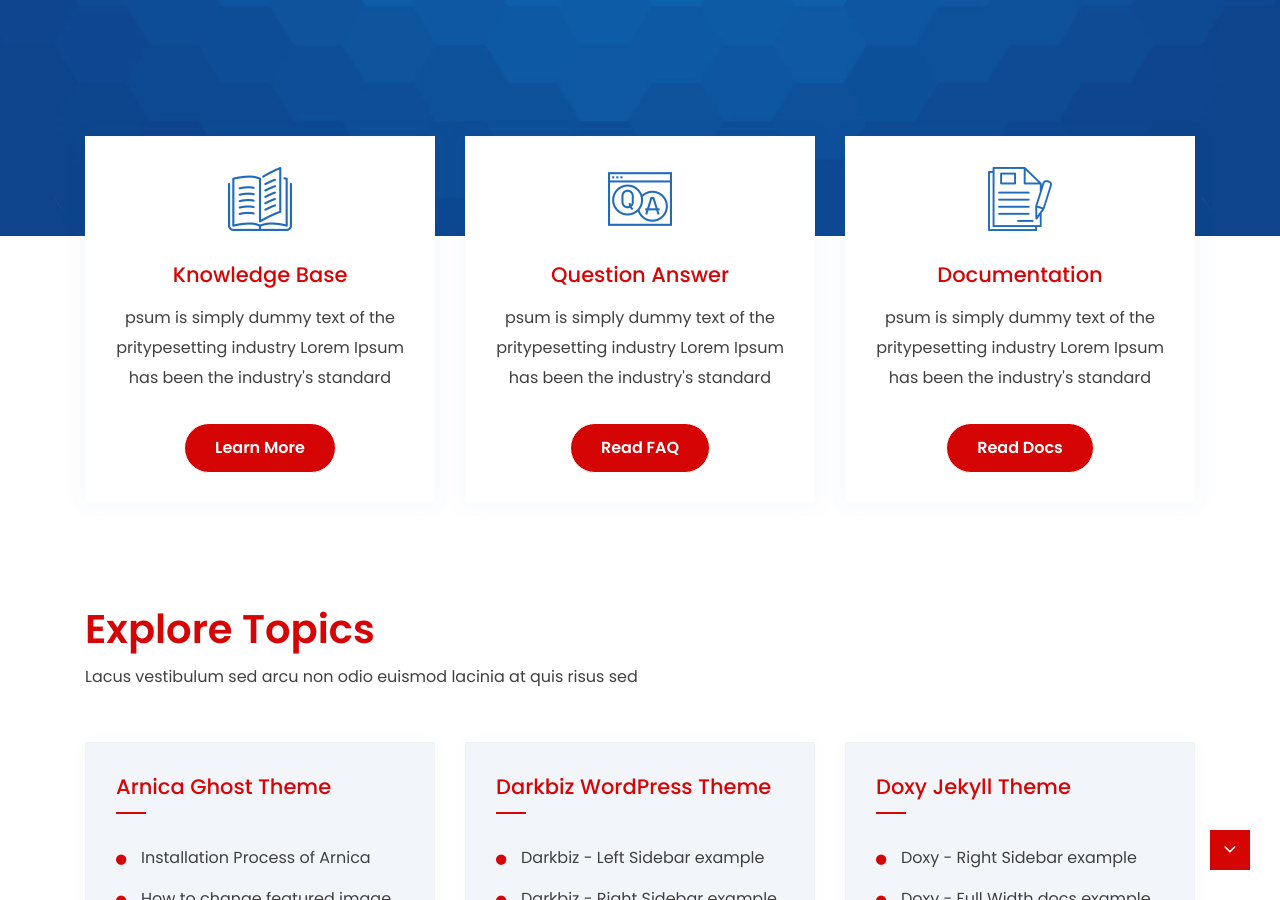
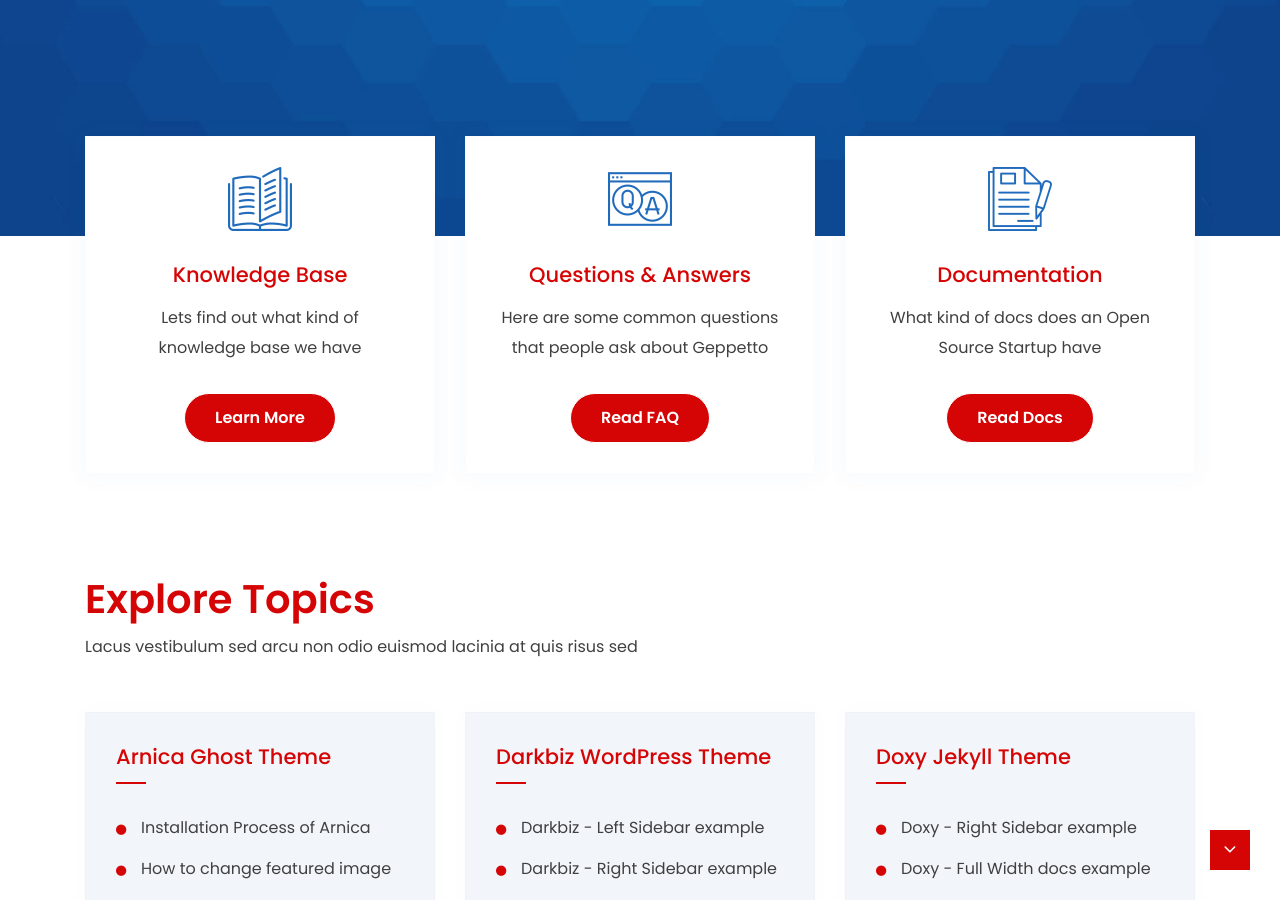
Before and after one commit to francois-dbag/TestDoxyTheme.github.io, a Jekyll site: the page built from index.html, in a window 1280 px wide and 900 px high, scrolled down 608 px. Built offline with Jekyll 4.4.1, drawn with Linux system fonts in a browser that asks for light colours.

Commit message:
started changes to add real words

```diff
--- a/_includes/header_bottom_area.html
+++ b/_includes/header_bottom_area.html
@@ -10,7 +10,7 @@
                         </div>
                         <div class="headline-content">
                             <h4 class="heading-4"><a href="/pages/explore-topics/">Knowledge Base </a></h4>
-                            <p> psum is simply dummy text of the pritypesetting industry Lorem Ipsum has been the industry's standard </p>
+                            <p> Lets find out what kind of knowledge base we have </p>
                             <a href="/pages/explore-topics/" class="btn btn-style3">Learn More</a>
                         </div>
                     </div>
@@ -21,8 +21,8 @@
                             <a href="/pages/faq/"><img src="{{site.baseurl}}/assets/images/service-icon.png" alt="Question Answer"></a>
                         </div>
                         <div class="headline-content">
-                            <h4 class="heading-4"><a href="/pages/faq/">Question Answer </a></h4>
-                            <p> psum is simply dummy text of the pritypesetting industry Lorem Ipsum has been the industry's standard </p>
+                            <h4 class="heading-4"><a href="/pages/faq/">Questions &  Answers </a></h4>
+                            <p> Here are some common questions that people ask about Geppetto </p>
                             <a href="/pages/faq/" class="btn btn-style3">Read FAQ</a>
                         </div>
                     </div>
@@ -34,7 +34,7 @@
                         </div>
                         <div class="headline-content">
                             <h4 class="heading-4"><a href="/docs/left-sidebar-example">Documentation</a></h4>
-                            <p> psum is simply dummy text of the pritypesetting industry Lorem Ipsum has been the industry's standard </p>
+                            <p> What kind of docs does an Open Source Startup have </p>
                             <a href="/docs/left-sidebar-example" class="btn btn-style3">Read Docs</a>
                         </div>
                     </div>
```
